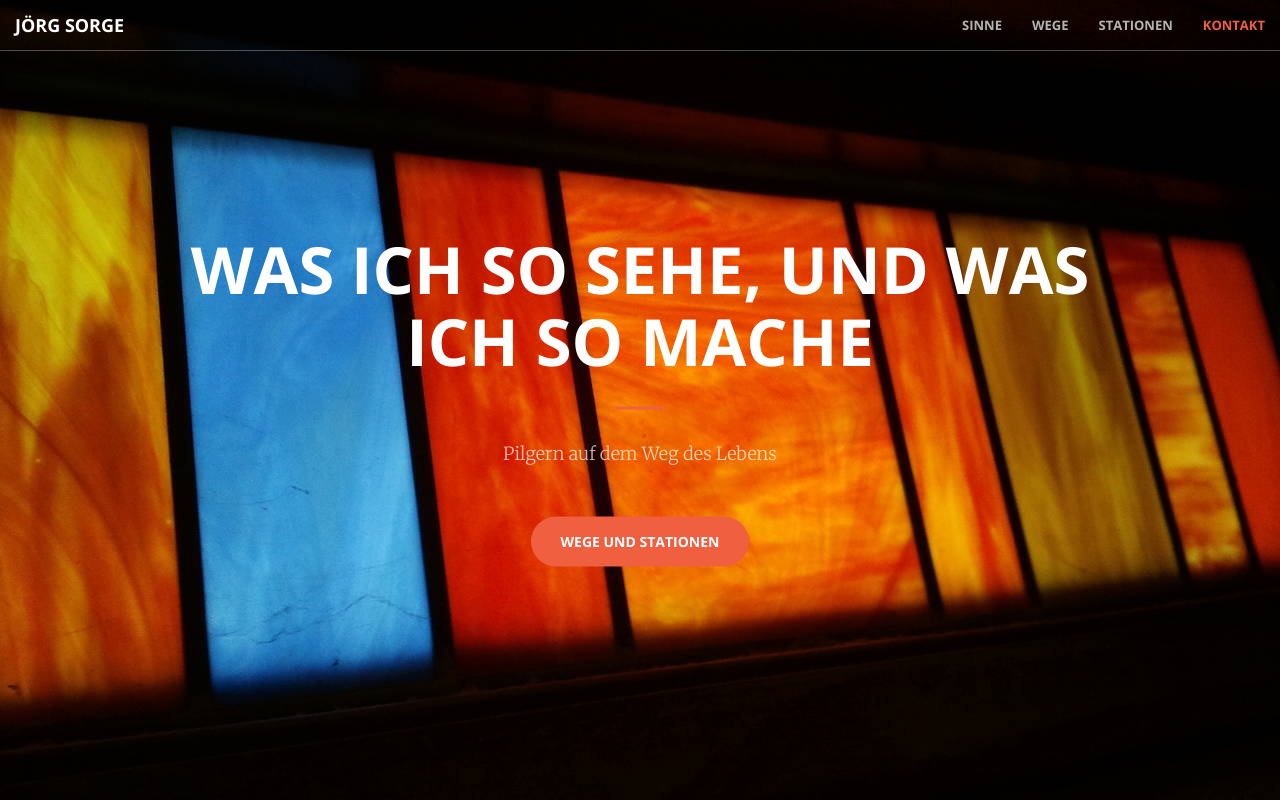
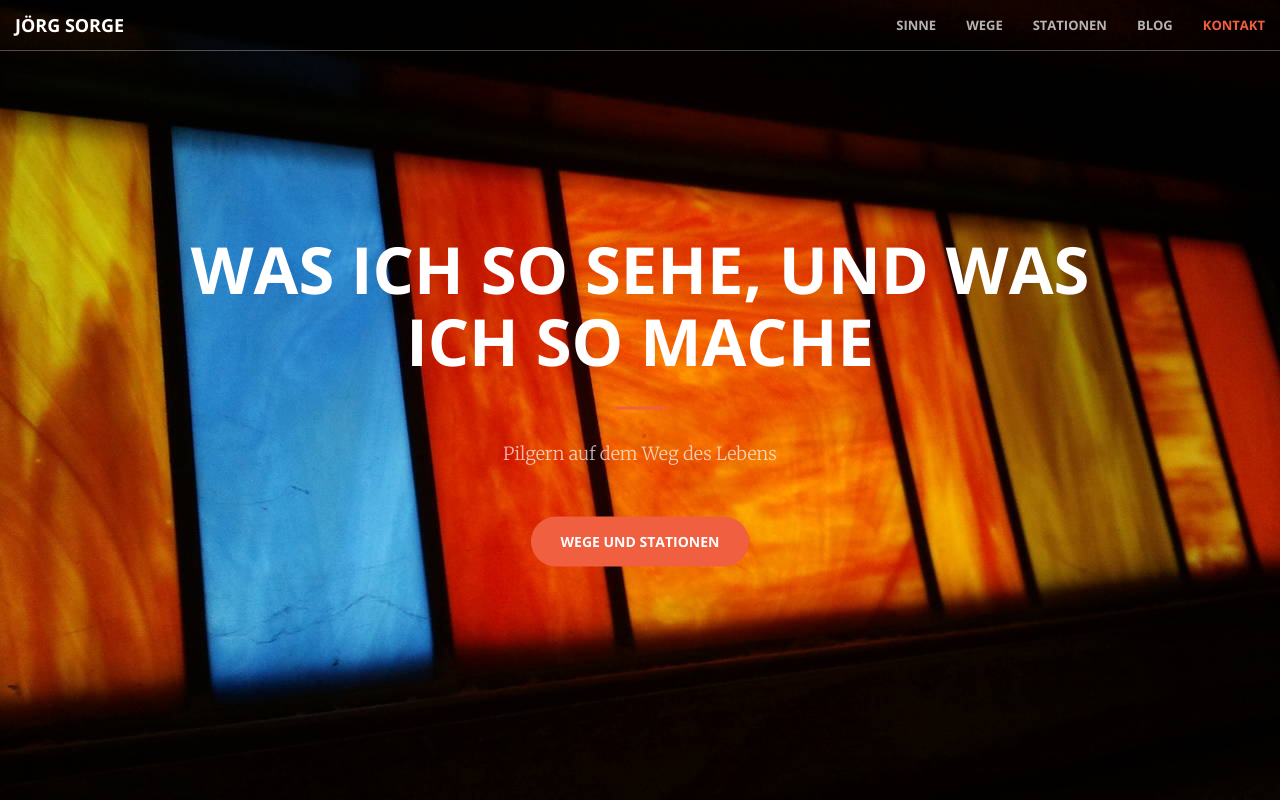
Before and after one commit to xpilgrim/xp-web, a plain HTML site: page index.html in a window 1280 px wide. Shown: the top 800 px of the page. Drawn offline with nearby package versions, Linux system fonts and the light colour scheme.

Commit message:
added menu blog

```diff
--- a/index.html
+++ b/index.html
@@ -61,6 +61,9 @@
                     </li>
                     <li>
                         <a class="page-scroll" href="#portfolio">Stationen</a>
+                    </li>
+		    <li>
+                        <a href="/blog">Blog</a>
                     </li>
                     <li>
                         <a class="page-scroll" href="#contact">Kontakt</a>
```
